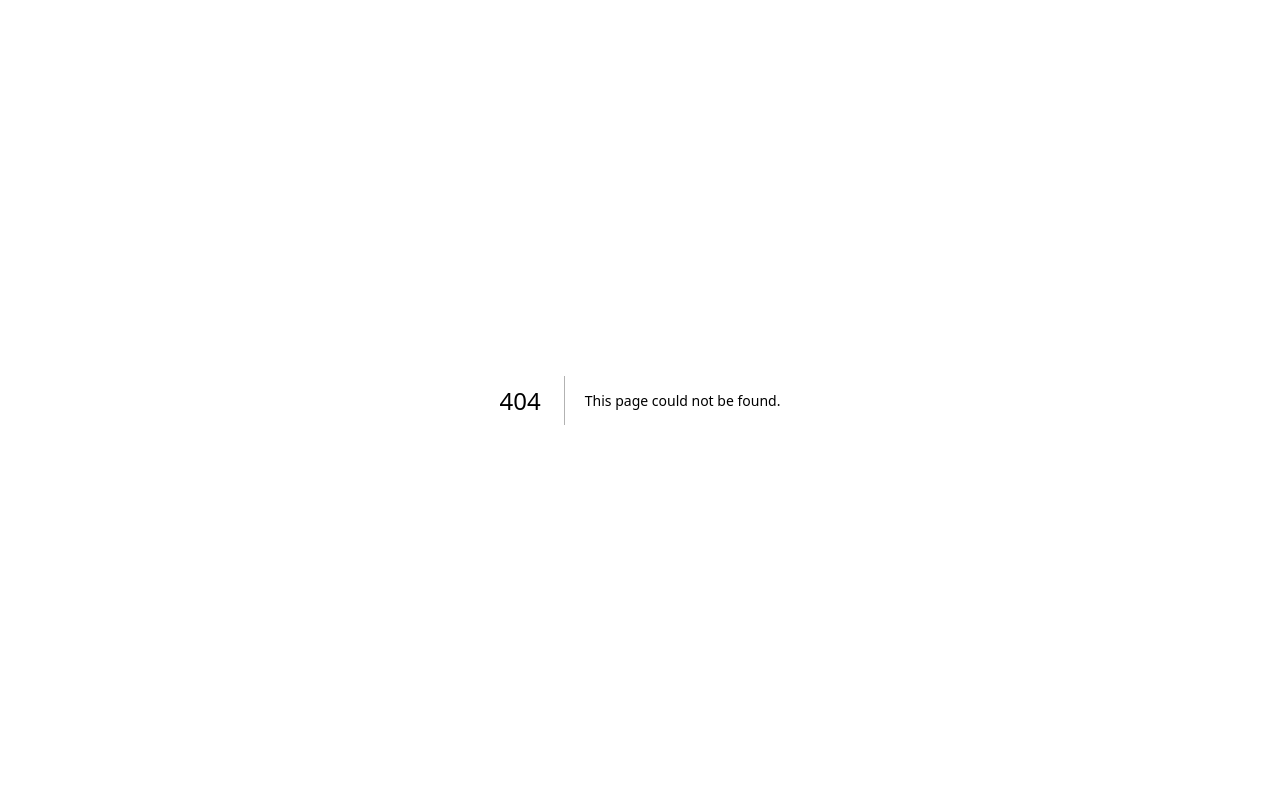
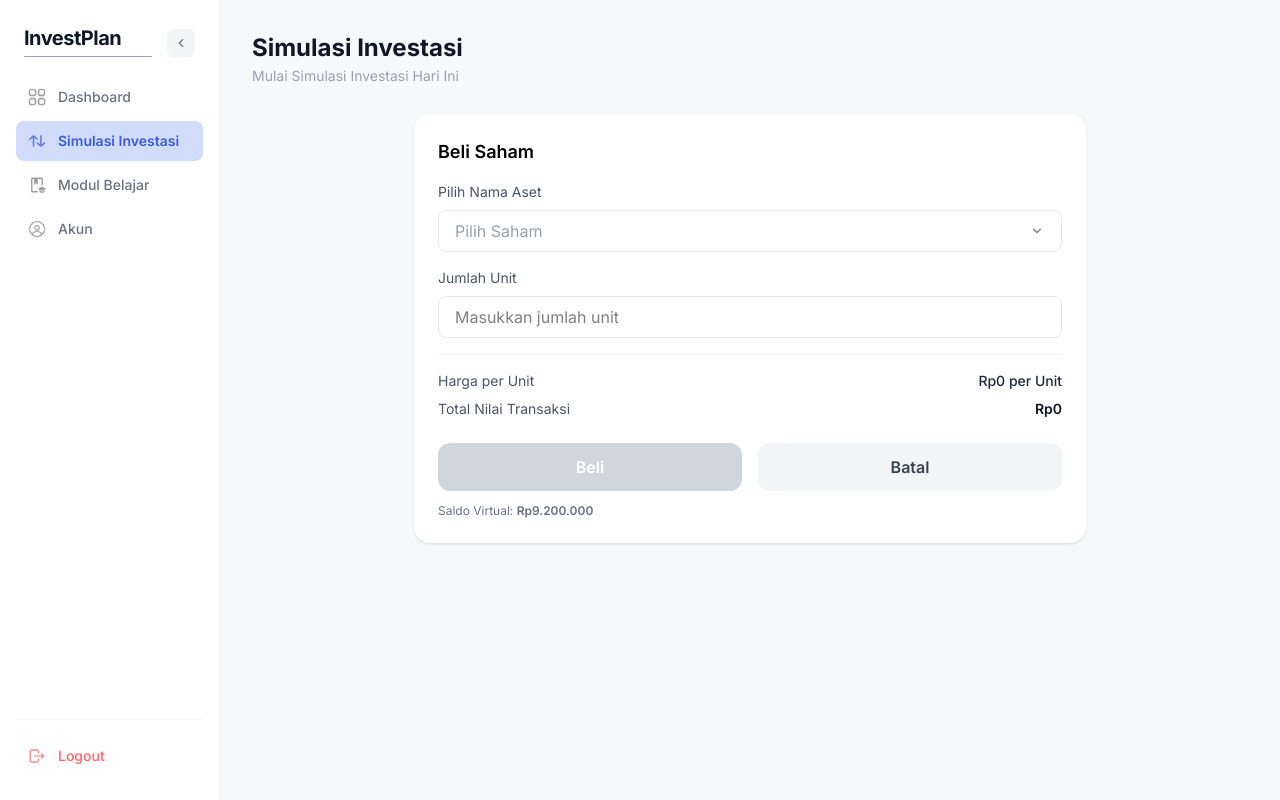
Before and after one commit to amadeuzjason/InvestPlan, a Next.js app: page /Main/simulasi-investasi in a window 1280 px wide. Before the commit this address had no page. Built offline with nearby package versions, Linux system fonts and the light colour scheme.

Commit message:
Halaman Simulasi Investasi

```diff
--- /dev/null
+++ b/app/Main/simulasi-investasi/page.tsx
@@ -0,0 +1,204 @@
+"use client";
+
+import Image from "next/image";
+import { Inter } from "next/font/google";
+import { useState } from "react";
+import SideNavbar from "@/app/components/layout/sideNavbar";
+
+const inter = Inter({ subsets: ["latin"] });
+
+// ─── Main Component ───────────────────────────────────────────────────────────
+export default function SimulasiInvestasiPage() {
+  const [selected, setSelected] = useState<string>("");
+  const [jumlah, setJumlah] = useState<number | "">("");
+  const [error, setError] = useState<string | null>(null);
+  const [openDropdown, setOpenDropdown] = useState<boolean>(false);
+  const [successPurchase, setSuccessPurchase] = useState<{ nama: string; jumlah: number; total: number } | null>(null);
+
+  // Virtual saldo — sync with Dashboard stat if you later centralize state
+  const virtualSaldo = 9200000; // Rp9.200.000
+
+  const priceMap: Record<string, number> = {
+    BBCA: 6500,
+    BBRI: 3350,
+    BMRI: 4720,
+    TLKM: 3150,
+    ADRO: 2490,
+    BUMI: 238,
+  };
+
+  function formatRupiah(num: number) {
+    return "Rp" + num.toLocaleString("id-ID");
+  }
+
+  // ─── Purchase Success Modal (reusable) ─────────────────────────────────────
+  function PurchaseSuccessModal({
+    nama,
+    jumlah,
+    total,
+    onClose,
+  }: {
+    nama: string;
+    jumlah: number;
+    total: number;
+    onClose: () => void;
+  }) {
+    return (
+      <div className="fixed inset-0 z-50 flex items-center justify-center">
+        <div className="absolute inset-0 bg-black/30 backdrop-blur-sm" onClick={onClose} />
+        <div className="relative z-10 bg-white rounded-2xl shadow-2xl w-full max-w-md mx-4 p-8 flex flex-col items-center text-center">
+          <div className="w-16 h-16 rounded-full border-4 border-green-400 flex items-center justify-center mb-5">
+            <svg
+              xmlns="http://www.w3.org/2000/svg"
+              width="32"
+              height="32"
+              viewBox="0 0 24 24"
+              fill="none"
+              stroke="#4ade80"
+              strokeWidth="2.5"
+              strokeLinecap="round"
+              strokeLinejoin="round"
+            >
+              <polyline points="20 6 9 17 4 12" />
+            </svg>
+          </div>
+
+          <h2 className="text-xl font-bold text-gray-900 mb-2">Pembelian Berhasil!</h2>
+          <p className="text-sm text-gray-500 mb-7 leading-relaxed">
+            Kamu telah membeli{' '}
+            <span className="font-semibold text-gray-700">{nama}</span>{' '}
+            sebanyak{' '}
+            <span className="font-semibold text-gray-700">{jumlah} unit</span>{' '}
+            saham dengan total{' '}
+            <span className="font-semibold text-gray-700">{formatRupiah(total)}</span>
+          </p>
+
+          <button
+            onClick={onClose}
+            className="w-full bg-green-500 hover:bg-green-600 text-white text-sm font-semibold py-3 rounded-xl transition-colors"
+          >
+            Kembali
+          </button>
+        </div>
+      </div>
+    );
+  }
+
+  const hargaPerUnit = selected ? priceMap[selected] ?? 0 : 0;
+  const total = jumlah && hargaPerUnit ? Number(jumlah) * hargaPerUnit : 0;
+
+  const handleBeli = () => {
+    setError(null);
+    if (!selected) return setError("Pilih saham terlebih dahulu.");
+    if (!jumlah || Number(jumlah) < 1) return setError("Masukkan jumlah unit yang valid.");
+    if (total > virtualSaldo) return setError("Saldo virtual tidak cukup untuk transaksi ini.");
+
+    // Set success modal data instead of alert
+    setSuccessPurchase({ nama: selected, jumlah: Number(jumlah), total });
+    setSelected("");
+    setJumlah("");
+  };
+
+  return (
+    <div className={`${inter.className} flex min-h-screen`}>
+      <SideNavbar />
+
+      <div className="flex-1 bg-[#F7F8FA] min-h-screen p-8 overflow-y-auto">
+        {/* Header */}
+        <div className="mb-7">
+          <h2 className="text-2xl font-bold text-gray-900">Simulasi Investasi</h2>
+          <p className="text-sm text-gray-400 mt-0.5">Mulai Simulasi Investasi Hari Ini</p>
+        </div>
+
+        <div className="max-w-2xl mx-auto bg-white rounded-2xl shadow-sm p-6">
+          <h3 className="text-lg font-semibold mb-4">Beli Saham</h3>
+
+          <label className="block text-sm text-gray-600 mb-2">Pilih Nama Aset</label>
+          <div className="relative mb-4">
+            <button
+              type="button"
+              onClick={() => setOpenDropdown((s) => !s)}
+              className="w-full text-left border border-gray-200 rounded-lg px-4 py-2 bg-white flex items-center justify-between focus:outline-none focus:ring-2 focus:ring-indigo-100"
+            >
+              <span className={`truncate ${selected ? 'text-gray-800' : 'text-gray-400'}`}>
+                {selected ? selected : 'Pilih Saham'}
+              </span>
+              <svg xmlns="http://www.w3.org/2000/svg" className="h-4 w-4 text-gray-500" viewBox="0 0 20 20" fill="currentColor">
+                <path fillRule="evenodd" d="M5.23 7.21a.75.75 0 011.06.02L10 10.94l3.71-3.71a.75.75 0 111.06 1.06l-4.24 4.24a.75.75 0 01-1.06 0L5.25 8.29a.75.75 0 01-.02-1.08z" clipRule="evenodd" />
+              </svg>
+            </button>
+
+            {openDropdown && (
+              <div className="absolute left-0 right-0 mt-2 bg-white border border-gray-200 rounded-lg shadow-lg z-20 max-h-56 overflow-auto">
+                {Object.keys(priceMap).map((key) => (
+                  <button
+                    key={key}
+                    onClick={() => { setSelected(key); setError(null); setOpenDropdown(false); }}
+                    className="w-full text-left px-4 py-3 hover:bg-gray-50"
+                  >
+                    <div className="font-medium text-gray-800">{key}</div>
+                  </button>
+                ))}
+              </div>
+            )}
+          </div>
+
+          <label className="block text-sm text-gray-600 mb-2">Jumlah Unit</label>
+          <input
+            type="number"
+            min={1}
+            value={jumlah}
+            onChange={(e) => {
+              const v = e.target.value === "" ? "" : Math.max(0, parseInt(e.target.value || "0", 10));
+              setJumlah(v as any);
+              setError(null);
+            }}
+            placeholder="Masukkan jumlah unit"
+            className="w-full border border-gray-200 rounded-lg px-4 py-2 mb-4"
+          />
+
+          <div className="border-t border-gray-100 pt-4">
+            <div className="flex justify-between mb-2">
+              <span className="text-sm text-gray-600">Harga per Unit</span>
+              <span className="text-sm font-medium text-gray-800">{formatRupiah(hargaPerUnit)} per Unit</span>
+            </div>
+            <div className="flex justify-between items-center">
+              <span className="text-sm text-gray-600">Total Nilai Transaksi</span>
+              <span className={`text-sm font-semibold ${total > virtualSaldo ? 'text-red-500' : 'text-gray-900'}`}>
+                {formatRupiah(total)}
+              </span>
+            </div>
+          </div>
+
+          {error && <p className="text-sm text-red-500 mt-3">{error}</p>}
+
+          <div className="flex gap-4 mt-6">
+            <button
+              onClick={handleBeli}
+              disabled={!selected || !jumlah || total > virtualSaldo}
+              className={`flex-1 py-3 rounded-xl text-white font-semibold ${(!selected || !jumlah || total > virtualSaldo) ? 'bg-gray-300 cursor-not-allowed' : 'bg-green-500 hover:bg-green-600'}`}
+            >
+              Beli
+            </button>
+            <button
+              onClick={() => { setSelected(""); setJumlah(""); setError(null); }}
+              className="flex-1 py-3 rounded-xl bg-gray-100 hover:bg-gray-200 text-gray-700 font-semibold"
+            >
+              Batal
+            </button>
+          </div>
+
+          <p className="text-xs text-gray-500 mt-3">Saldo Virtual: <span className="font-semibold">{formatRupiah(virtualSaldo)}</span></p>
+        </div>
+      </div>
+      {successPurchase && (
+        <PurchaseSuccessModal
+          nama={successPurchase.nama}
+          jumlah={successPurchase.jumlah}
+          total={successPurchase.total}
+          onClose={() => setSuccessPurchase(null)}
+        />
+      )}
+    </div>
+  );
+}
--- a/app/components/layout/sideNavbar.tsx
+++ b/app/components/layout/sideNavbar.tsx
@@ -16,17 +16,17 @@ const navItems = [
   },
   {
     label: "Simulasi Investasi",
-    href: "/simulasi-investasi",
+    href: "/Main/simulasi-investasi",
     icon: "/icons/sideNavbar/simulasiInvest.png",
   },
   {
     label: "Modul Belajar",
-    href: "/modul-belajar",
+    href: "/Main/modul-belajar",
     icon: "/icons/sideNavbar/modul.png",
   },
   {
     label: "Akun",
-    href: "/akun",
+    href: "/Main/akun",
     icon: "/icons/sideNavbar/akun.png",
   },
 ];
```
